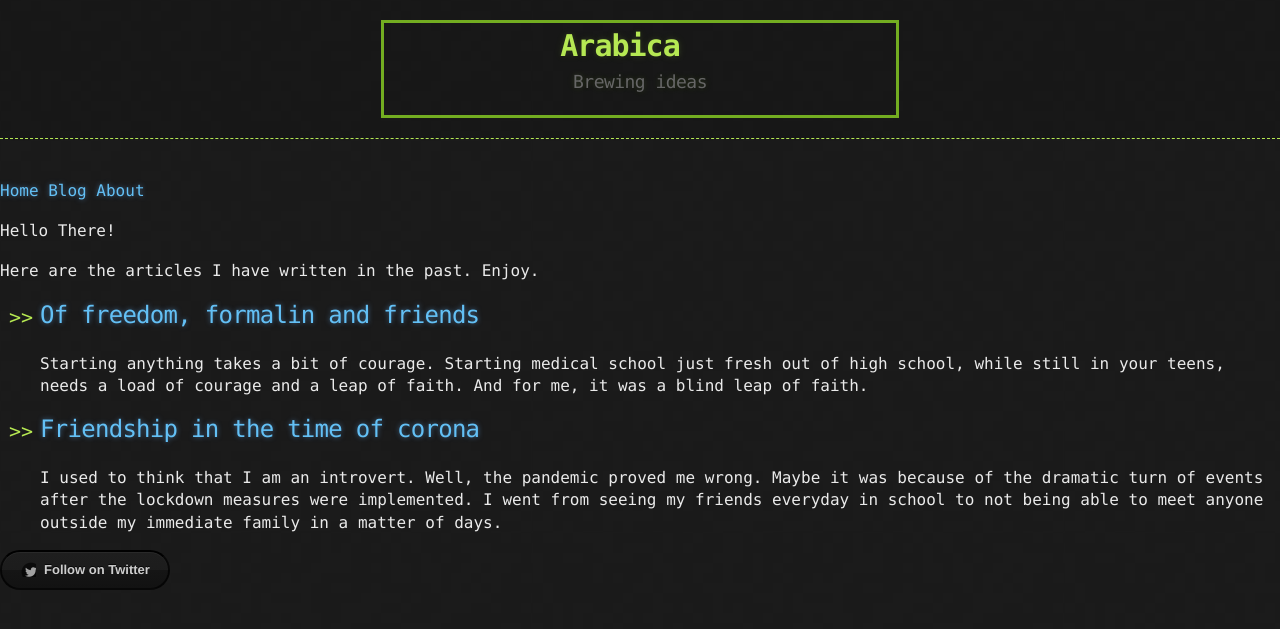
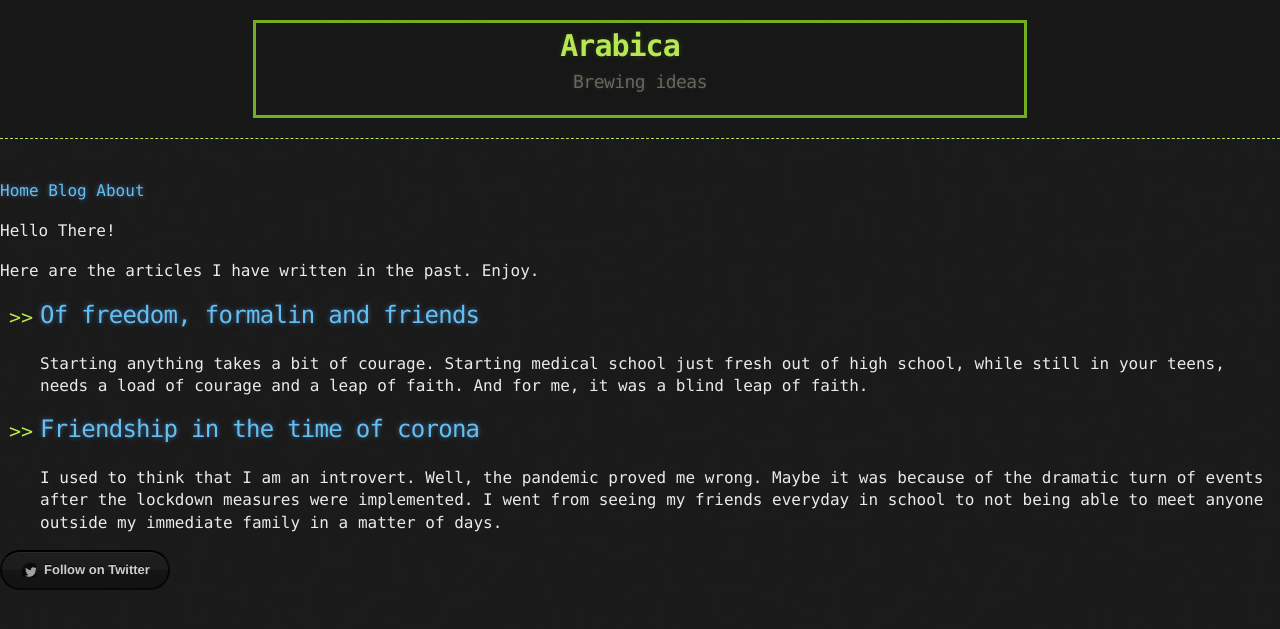
Before and after one commit to habasweiny/habasweiny.github.io, a Jekyll site: the page built from index.html, in a window 1280 px wide. Shown: the top 629 px of the page. Built offline with Jekyll 4.4.1, drawn with Linux system fonts in a browser that asks for light colours.

Commit message:
Update main.scss

```diff
--- a/_sass/main.scss
+++ b/_sass/main.scss
@@ -27,10 +27,9 @@ body {
 /* General & 'Reset' Stuff */
 
 .container {
-  width: 10%;
+  width: 60%;
   max-width: $container-max-width;
   margin: auto;
-  width: 40%;
   border: 3px solid #73AD21;
   color: #00beef;
 }
```
